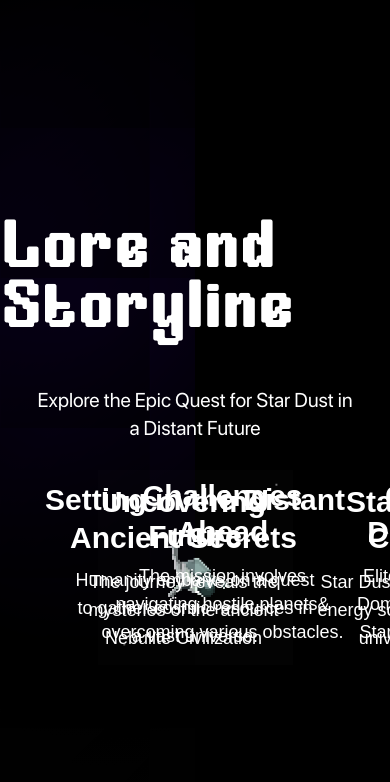
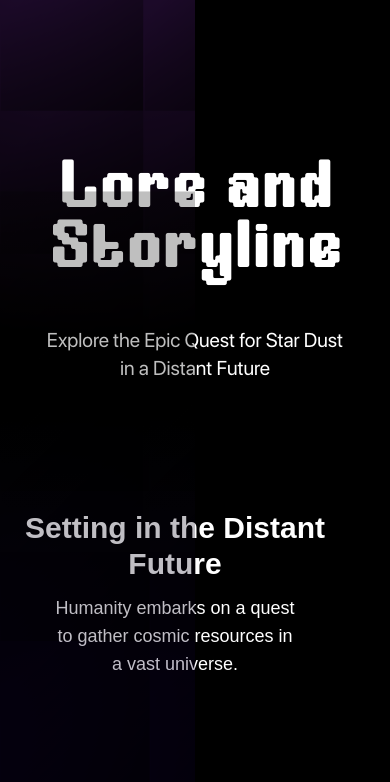
Before and after one commit to ICP-hub/StarDustAdventures, a React (Vite) app in the folder src/StarDustAdventures_frontend/: page / in a window 390 px wide. Shown: the part 2480-3262 px from the top of the page. Built offline with nearby package versions, Linux system fonts and the light colour scheme.

Commit message:
lore section responsive

```diff
--- a/src/StarDustAdventures_frontend/src/components/landing/loreStoryline/Lore.jsx
+++ b/src/StarDustAdventures_frontend/src/components/landing/loreStoryline/Lore.jsx
@@ -19,27 +19,27 @@ const Lore = () => {
             className="ls-rotating-astro"
         />
             <div className="lsm-first">
-                <div className="lsm-text-item">
+                <div className="lsm-text-item lsm-side-left">
                     <h3 className="lsm-ti-title">{loreText.data[0].title}</h3>
                     <div className="lsm-ti-text">{loreText.data[0].text}</div>
                 </div>
             </div>
             <div className="lsm-second">
-                <div className="lsm-text-item">
+                <div className="lsm-text-item lsm-side-right">
                     <h3 className="lsm-ti-title">{loreText.data[1].title}</h3>
                     <div className="lsm-ti-text">{loreText.data[1].text}</div>
                 </div>
-                <div className="lsm-text-item">
+                <div className="lsm-text-item  lsm-side-left">
                     <h3 className="lsm-ti-title">{loreText.data[2].title}</h3>
                     <div className="lsm-ti-text">{loreText.data[2].text}</div>
                 </div>
             </div>
             <div className="lsm-third">
-                <div className="lsm-text-item">
+                <div className="lsm-text-item lsm-side-right">
                     <h3 className="lsm-ti-title">{loreText.data[3].title}</h3>
                     <div className="lsm-ti-text">{loreText.data[3].text}</div>
                 </div>
-                <div className="lsm-text-item">
+                <div className="lsm-text-item lsm-side-left">
                     <h3 className="lsm-ti-title">{loreText.data[4].title}</h3>
                     <div className="lsm-ti-text">{loreText.data[4].text}</div>
                 </div>
--- a/src/StarDustAdventures_frontend/src/components/landing/loreStoryline/lore.css
+++ b/src/StarDustAdventures_frontend/src/components/landing/loreStoryline/lore.css
@@ -31,3 +31,42 @@
 .lsm-ti-text{
     @apply w-[250px] text-center font-medium text-lg
 }
+
+@media screen and (max-width: 800px) {
+    .lsm-first , .lsm-second , .lsm-third {
+        display: block ;
+        position: sticky;
+        margin-left  : auto  ;
+        margin-right:  auto ;
+        width: 100%;
+
+    }
+    .ls-main{
+        display: grid;
+
+    }
+    .ls-main img{
+            position: absolute  ;
+        width: 100vw;
+
+    }
+    .lsm-text-item{
+        margin-top: 100px;
+    }
+    .lore-sec{
+        text-align: center;
+        transform: translateY(-60px)
+    }
+    .ls-text{
+        width: 80%;
+    }
+    .lsm-second{
+        margin-bottom: 100px;
+    }
+    .lsm-side-right{
+        transform: translateX(20px);
+    }
+    .lsm-side-left{
+        transform: translateX(-20px);
+    }
+}
```
